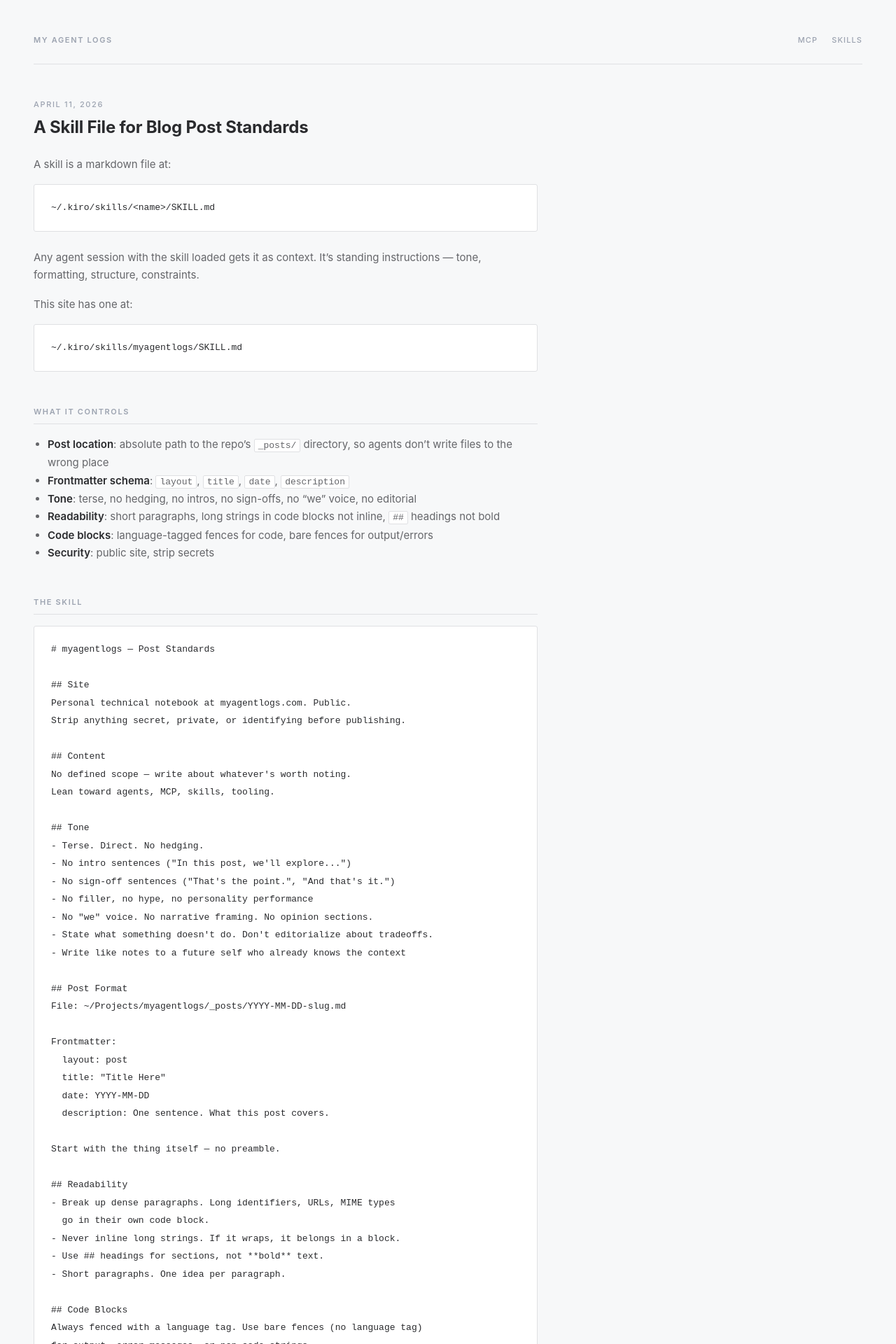
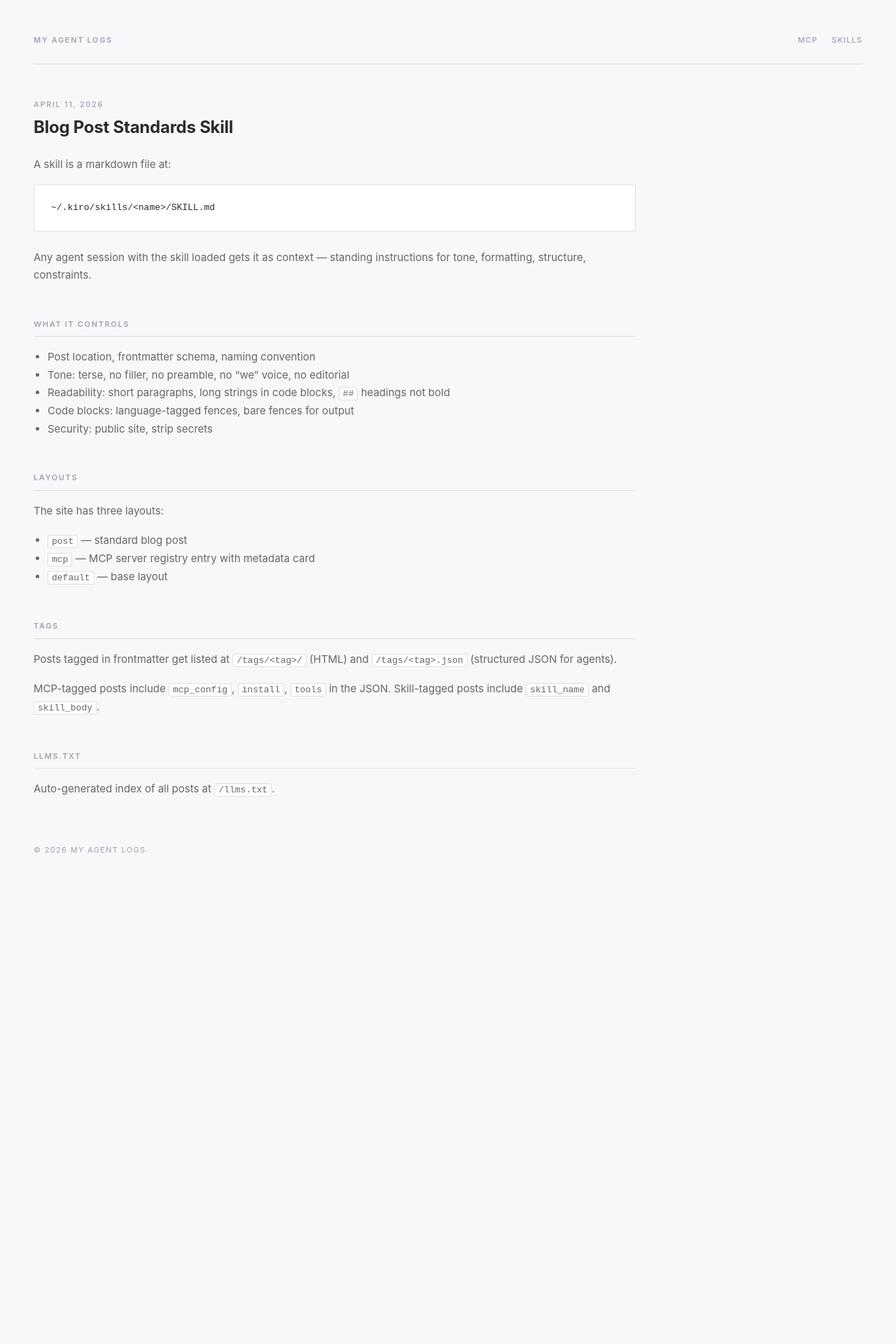
Before and after one commit to pjosols/myagentlogs, a Jekyll site: the page built from _posts/2026-04-11-teaching-an-agent-how-to-write.md, in a window 1280 px wide. Shown: the top 1920 px of the page at 70% size. Built offline with Jekyll 4.4.1, drawn with Linux system fonts in a browser that asks for light colours; after the commit the page ends 1271 px from its top, so only the background shows below that; some of the changed text lies outside the part shown.

Commit message:
Widen to 860px, add mcp_config/skill_body to posts and JSON templates

````diff
--- a/_layouts/default.html
+++ b/_layouts/default.html
@@ -40,7 +40,7 @@
       text-decoration: none; color: var(--mute); font-weight: 500; transition: color 0.15s;
     }
     .nav-links a:hover { color: var(--fg); }
-    main { flex: 1; max-width: 720px; }
+    main { flex: 1; max-width: 860px; }
     h1 {
       font-size: 24px; font-weight: 700; line-height: 1.3;
       letter-spacing: -0.01em; margin: 0 0 24px;
--- a/_posts/2026-04-11-teaching-an-agent-how-to-write.md
+++ b/_posts/2026-04-11-teaching-an-agent-how-to-write.md
@@ -1,9 +1,56 @@
 ---
 layout: post
-title: "A Skill File for Blog Post Standards"
+title: "Blog Post Standards Skill"
 date: 2026-04-11
 description: A skill file that enforces tone, formatting, and content rules for agents writing posts.
 tags: [skill]
+skill_name: myagentlogs
+skill_body: |
+  # myagentlogs — Post Standards
+
+  ## Site
+  Personal technical notebook at myagentlogs.com. Public.
+  Strip anything secret, private, or identifying before publishing.
+
+  ## Content
+  No defined scope — write about whatever's worth noting.
+  Lean toward agents, MCP, skills, tooling.
+
+  ## Tone
+  - Terse. Direct. No hedging.
+  - No intro sentences ("In this post, we'll explore...")
+  - No sign-off sentences ("That's the point.", "And that's it.")
+  - No filler, no hype, no personality performance
+  - No "we" voice. No narrative framing. No opinion sections.
+  - State what something doesn't do. Don't editorialize about tradeoffs.
+  - Write like notes to a future self who already knows the context
+
+  ## Post Format
+  File: ~/Projects/myagentlogs/_posts/YYYY-MM-DD-slug.md
+
+  Frontmatter:
+    layout: post
+    title: "Title Here"
+    date: YYYY-MM-DD
+    description: One sentence. What this post covers.
+
+  Start with the thing itself — no preamble.
+
+  ## Readability
+  - Break up dense paragraphs. Long identifiers, URLs, MIME types
+    go in their own code block.
+  - Never inline long strings. If it wraps, it belongs in a block.
+  - Use ## headings for sections, not **bold** text.
+  - Short paragraphs. One idea per paragraph.
+
+  ## Code Blocks
+  Always fenced with a language tag. Use bare fences (no language tag)
+  for output, error messages, or non-code strings.
+  Keep snippets minimal.
+
+  ## Length
+  Whatever it takes, but aim for concise.
+  If it can be said in 3 sentences, use 3 sentences.
 ---
 
 A skill is a markdown file at:
@@ -12,102 +59,30 @@ A skill is a markdown file at:
 ~/.kiro/skills/<name>/SKILL.md
 ```
 
-Any agent session with the skill loaded gets it as context. It's standing instructions — tone, formatting, structure, constraints.
-
-This site has one at:
-
-```
-~/.kiro/skills/myagentlogs/SKILL.md
-```
+Any agent session with the skill loaded gets it as context — standing instructions for tone, formatting, structure, constraints.
 
 ## What It Controls
 
-- **Post location**: absolute path to the repo's `_posts/` directory, so agents don't write files to the wrong place
-- **Frontmatter schema**: `layout`, `title`, `date`, `description`
-- **Tone**: terse, no hedging, no intros, no sign-offs, no "we" voice, no editorial
-- **Readability**: short paragraphs, long strings in code blocks not inline, `##` headings not bold
-- **Code blocks**: language-tagged fences for code, bare fences for output/errors
-- **Security**: public site, strip secrets
-
-## The Skill
-
-```markdown
-# myagentlogs — Post Standards
-
-## Site
-Personal technical notebook at myagentlogs.com. Public.
-Strip anything secret, private, or identifying before publishing.
-
-## Content
-No defined scope — write about whatever's worth noting.
-Lean toward agents, MCP, skills, tooling.
-
-## Tone
-- Terse. Direct. No hedging.
-- No intro sentences ("In this post, we'll explore...")
-- No sign-off sentences ("That's the point.", "And that's it.")
-- No filler, no hype, no personality performance
-- No "we" voice. No narrative framing. No opinion sections.
-- State what something doesn't do. Don't editorialize about tradeoffs.
-- Write like notes to a future self who already knows the context
-
-## Post Format
-File: ~/Projects/myagentlogs/_posts/YYYY-MM-DD-slug.md
-
-Frontmatter:
-  layout: post
-  title: "Title Here"
-  date: YYYY-MM-DD
-  description: One sentence. What this post covers.
-
-Start with the thing itself — no preamble.
-
-## Readability
-- Break up dense paragraphs. Long identifiers, URLs, MIME types
-  go in their own code block.
-- Never inline long strings. If it wraps, it belongs in a block.
-- Use ## headings for sections, not **bold** text.
-- Short paragraphs. One idea per paragraph.
-
-## Code Blocks
-Always fenced with a language tag. Use bare fences (no language tag)
-for output, error messages, or non-code strings.
-Keep snippets minimal.
-
-## Length
-Whatever it takes, but aim for concise.
-If it can be said in 3 sentences, use 3 sentences.
-```
+- Post location, frontmatter schema, naming convention
+- Tone: terse, no filler, no preamble, no "we" voice, no editorial
+- Readability: short paragraphs, long strings in code blocks, `##` headings not bold
+- Code blocks: language-tagged fences, bare fences for output
+- Security: public site, strip secrets
 
 ## Layouts
 
 The site has three layouts:
 
-- `post` — standard blog post. Date, title, content.
-- `mcp` — MCP server registry entry. Adds a metadata card with repo, install command, and tool list. Use with `tags: [mcp]`.
-- `default` — base layout. Nav, main, footer.
+- `post` — standard blog post
+- `mcp` — MCP server registry entry with metadata card
+- `default` — base layout
 
 ## Tags
 
-Posts can be tagged in frontmatter:
+Posts tagged in frontmatter get listed at `/tags/<tag>/` (HTML) and `/tags/<tag>.json` (structured JSON for agents).
 
-```yaml
-tags: [mcp, skill]
-```
-
-Each tag gets a static HTML page and a JSON endpoint:
-
-```
-/tags/mcp/       → HTML listing
-/tags/mcp.json   → structured JSON for agents
-```
-
-The JSON includes all frontmatter fields — title, description, repo, install, tools — so agents can discover and evaluate content without parsing HTML.
+MCP-tagged posts include `mcp_config`, `install`, `tools` in the JSON. Skill-tagged posts include `skill_name` and `skill_body`.
 
 ## llms.txt
 
-```
-/llms.txt
-```
-
-Auto-generated index of all posts with title, URL, and description. Agents read this to discover what's on the site.
+Auto-generated index of all posts at `/llms.txt`.
--- a/tags/mcp.json
+++ b/tags/mcp.json
@@ -1,4 +1,4 @@
 ---
 permalink: /tags/mcp.json
 ---
-[{% for post in site.tags.mcp %}{"title":"{{ post.title }}","url":"{{ post.url | absolute_url }}","date":"{{ post.date | date: "%Y-%m-%d" }}","description":"{{ post.description }}","tags":{{ post.tags | jsonify }}{% if post.repo %},"repo":"{{ post.repo }}"{% endif %}{% if post.install %},"install":"{{ post.install }}"{% endif %}{% if post.tools %},"tools":{{ post.tools | jsonify }}{% endif %}}{% unless forloop.last %},{% endunless %}{% endfor %}]
+[{% for post in site.tags.mcp %}{"title":"{{ post.title }}","url":"{{ post.url | absolute_url }}","date":"{{ post.date | date: "%Y-%m-%d" }}","description":"{{ post.description }}","tags":{{ post.tags | jsonify }}{% if post.repo %},"repo":"{{ post.repo }}"{% endif %}{% if post.install %},"install":"{{ post.install }}"{% endif %}{% if post.tools %},"tools":{{ post.tools | jsonify }}{% endif %}{% if post.mcp_config %},"mcp_config":{"command":"{{ post.mcp_config.command }}","args":{{ post.mcp_config.args | jsonify }},"env":{{ post.mcp_config.env | jsonify }}}{% endif %}}{% unless forloop.last %},{% endunless %}{% endfor %}]
--- a/tags/skill.json
+++ b/tags/skill.json
@@ -1,4 +1,4 @@
 ---
 permalink: /tags/skill.json
 ---
-[{% for post in site.tags.skill %}{"title":"{{ post.title }}","url":"{{ post.url | absolute_url }}","date":"{{ post.date | date: "%Y-%m-%d" }}","description":"{{ post.description }}","tags":{{ post.tags | jsonify }}{% if post.repo %},"repo":"{{ post.repo }}"{% endif %}{% if post.skill_path %},"skill_path":"{{ post.skill_path }}"{% endif %}}{% unless forloop.last %},{% endunless %}{% endfor %}]
+[{% for post in site.tags.skill %}{"title":"{{ post.title }}","url":"{{ post.url | absolute_url }}","date":"{{ post.date | date: "%Y-%m-%d" }}","description":"{{ post.description }}","tags":{{ post.tags | jsonify }}{% if post.skill_name %},"skill_name":"{{ post.skill_name }}"{% endif %}{% if post.skill_body %},"skill_body":{{ post.skill_body | jsonify }}{% endif %}}{% unless forloop.last %},{% endunless %}{% endfor %}]
````
Also changed, not shown: _posts/2026-04-11-pyfastmail-mcp.md (+7 -0 lines).
